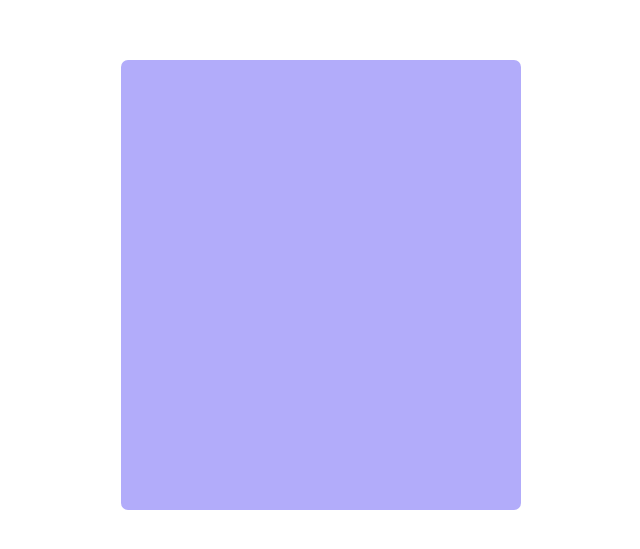
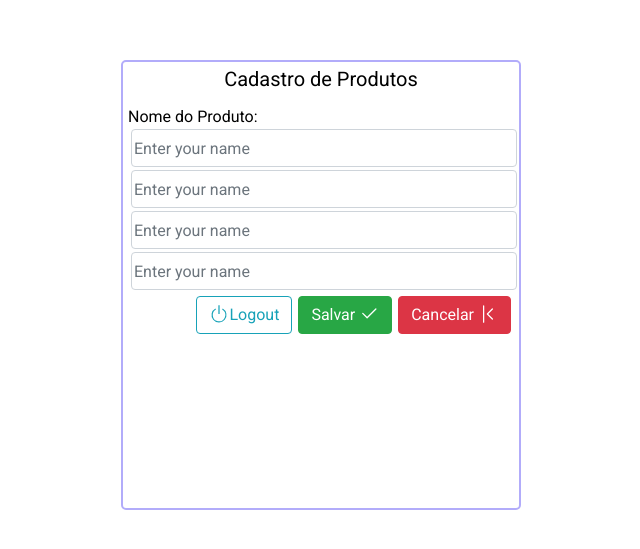
Before and after one commit to wgcostta/php-crud-gestao-pedidos, a Vue app in the folder frontend/: page / in a window 1280 px wide. Shown: the part 115-664 px from the top of the page, without its empty margins (319-959 px from the left). Built offline with nearby package versions, Linux system fonts and the light colour scheme.

Commit message:
BootstrapVue na aplicação

```diff
--- a/frontend/package.json
+++ b/frontend/package.json
@@ -8,6 +8,8 @@
     "lint": "vue-cli-service lint"
   },
   "dependencies": {
+    "bootstrap": "^4.5.0",
+    "bootstrap-vue": "^2.15.0",
     "core-js": "^3.6.5",
     "vue": "^2.6.11",
     "vue-router": "^3.3.4"
--- a/frontend/src/assets/scss/_colors.scss
+++ b/frontend/src/assets/scss/_colors.scss
@@ -1 +1,2 @@
 $purple: #B2ACFA;
+$white: #FFF;
--- a/frontend/src/assets/scss/_main.scss
+++ b/frontend/src/assets/scss/_main.scss
@@ -1,6 +1,10 @@
 @import './colors';
+@import 'node_modules/bootstrap/scss/bootstrap';
+@import 'node_modules/bootstrap-vue/src/index.scss';
+@import url('https://fonts.googleapis.com/css2?family=Open+Sans&family=Roboto&display=swap');
 
 .main {
     display: flex;
     height: 100vh;
+    font-family: Roboto,sans-serif,Tahoma;
 }
--- a/frontend/src/main.js
+++ b/frontend/src/main.js
@@ -5,8 +5,12 @@ import ProductComponent from './view/Product/ProductComponent'
 import HomeComponent from './view/Home/HomeComponent'
 import OrdersComponent from './view/Orders/OrdersComponent'
 import QuotationsComponent from './view/Quotations/QuotationsComponent'
+import { BootstrapVue, IconsPlugin } from 'bootstrap-vue'
 
-
+// Install BootstrapVue
+Vue.use(BootstrapVue)
+// Optionally install the BootstrapVue icon components plugin
+Vue.use(IconsPlugin)
 
 Vue.config.productionTip = false
 Vue.use(VueRouter)
--- a/frontend/src/view/Product/ProductComponent.scss
+++ b/frontend/src/view/Product/ProductComponent.scss
@@ -9,9 +9,26 @@
     .content-login{
         width: 400px;
         height: 450px;
-        background-color: $purple; //alterar
-        border-radius: 7px;
+        border: 2px solid $purple;
+        border-radius: 5px;
         justify-content: center;
+        padding: 5px;
+
+        header{
+            width: 100%;
+            display: flex;
+            justify-content: center;
+            align-items: center;
+        }
     }
 
 }
+
+.input,mt-2,button{
+    padding: 2px;
+    margin: 3px;
+}
+
+button{
+    float:right
+}
--- a/frontend/src/view/Product/ProductComponent.vue
+++ b/frontend/src/view/Product/ProductComponent.vue
@@ -1,15 +1,42 @@
 <template>
   <div class="main">
+    <meta name="viewport" content="width=device-width, initial-scale=1, shrink-to-fit=no" />
     <div class="login">
       <div class="content-login">
-
+        <div>
+          <header>
+            <h5>Cadastro de Produtos</h5>
+          </header>
+          <div class="mt-2">Nome do Produto: {{ text }}</div>
+          <b-form-input class="input" v-model="text" placeholder="Enter your name"></b-form-input>
+          <b-form-input class="input" v-model="text" placeholder="Enter your name"></b-form-input>
+          <b-form-input class="input" v-model="text" placeholder="Enter your name"></b-form-input>
+          <b-form-input class="input" v-model="text" placeholder="Enter your name"></b-form-input>
+          <b-button variant="danger">
+            Cancelar
+            <b-icon icon="chevron-bar-left" aria-hidden="true"></b-icon>
+          </b-button>
+          <b-button variant="success">
+            Salvar
+            <b-icon icon="check2" aria-hidden="true"></b-icon>
+          </b-button>
+          <b-button variant="outline-info" class="mb-2">
+            <b-icon icon="power" aria-hidden="true"></b-icon>Logout
+          </b-button>
+        </div>
       </div>
     </div>
   </div>
 </template>
 
 <script>
-export default {};
+export default {
+  data() {
+    return {
+      text: ""
+    };
+  }
+};
 </script>
 
 <style lang="scss" src="./ProductComponent.scss" scoped />
```
Also changed, not shown: 1 other file (tests, documents, lock files or other folders).
